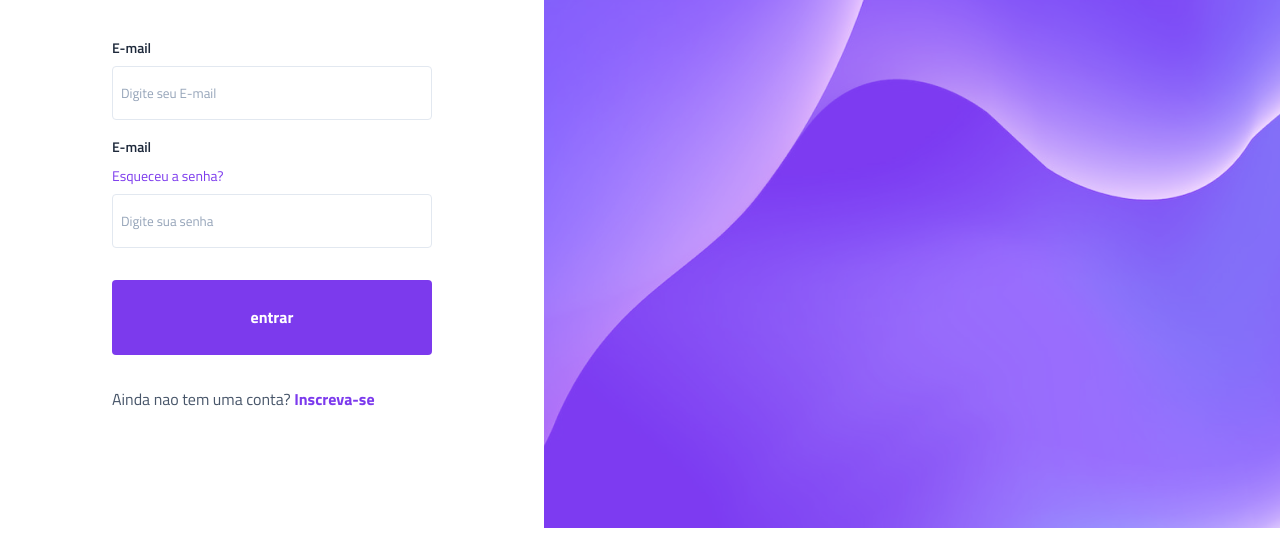
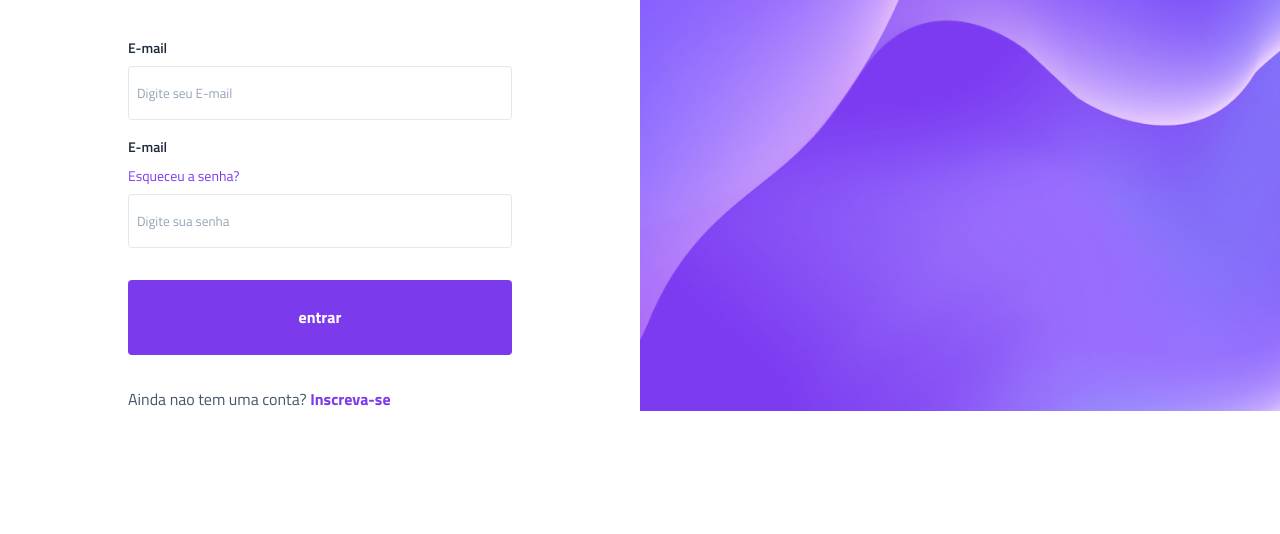
Before and after one commit to ospp17/projeto_vertigo, a plain HTML site: page index.html in a window 1280 px wide. Shown: the part 372-906 px from the top of the page. After the commit the page ends 800 px from the top, so only its background shows below. Drawn offline with Linux system fonts and the light colour scheme.

Commit message:
projeto finalizado

```diff
--- a/style.css
+++ b/style.css
@@ -11,7 +11,7 @@
     --gray-400: #94a3b8;
     --gray-200: #e2e8f0;
     --purple: #7c3aed;
-    --light-puerple:#9F67FF;
+    --light-puerple: #9F67FF;
     --white: #fff;
 }
 
@@ -108,10 +108,12 @@ main {
     font-weight: 700;
     color: var(--white);
 }
+
 .login button:hover {
     background: var(--light-puerple);
     transition: 0.3s;
 }
+
 .login>p {
     color: var(--gray-600);
 }
@@ -128,12 +130,13 @@ main {
 @media(min-width:1000px) {
     body {
         display: flex;
+        height: 100vg;
     }
 
     header {
         background: none;
         justify-content: flex-start;
-        padding: 2.5rem 7rem 7rem ;
+        padding: 2.5rem 7rem 7rem;
 
         height: fit-content;
         max-width: 24rem;
@@ -160,9 +163,15 @@ main {
         display: block;
         width: 100%;
     }
+    .bg-desktop img{
+        display: block;
+        width: 100%;
+        height: 100%;
+    }
     .descricao h1 {
         font-size: 2.25rem;
     }
+
     .descricao p {
         font-size: 1rem;
     }
```
